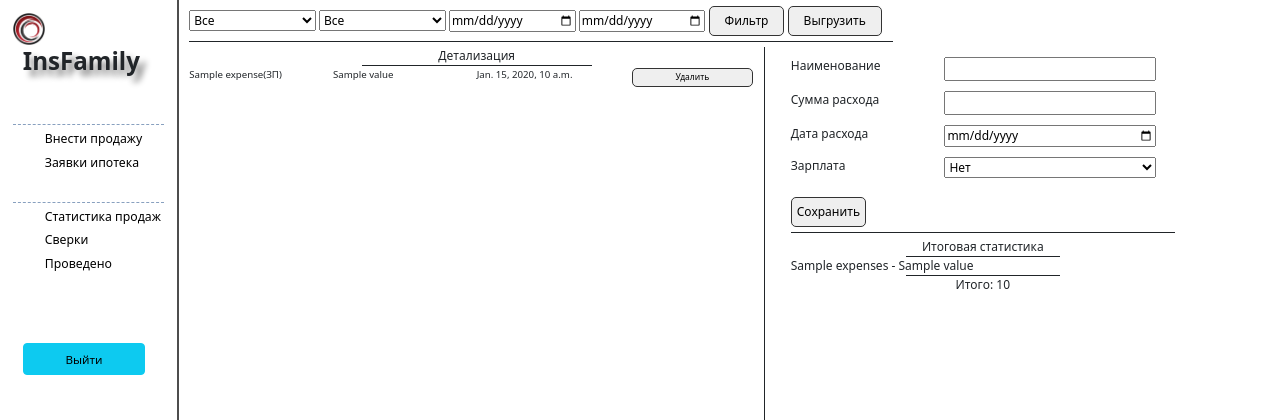
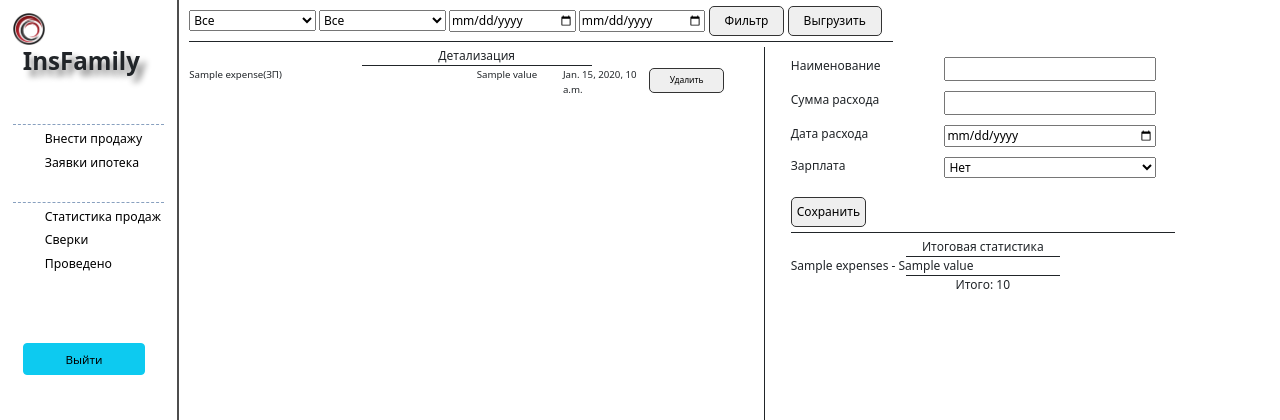
Before and after one commit to DmitriiMurovtsev/insfamily, a Django app: template main/templates/main/expenses.html in a window 1280 px wide. Shown: the top 420 px of the page. Run offline with Django 3.2, Linux system fonts and the light colour scheme; the template is opened without the code that fills it: most values are stand-ins (such as "Sample title", 1, 10 or a date in 2020).

Commit message:
шаблон расходов

```diff
--- a/main/static/main/css/expenses.css
+++ b/main/static/main/css/expenses.css
@@ -65,17 +65,21 @@ input, select {
 }
 
 .delete {
-    margin-top: 2px;
-    margin-left: 2%;
     font-size: calc(3px + (12 - 3) * ((100vw - 320px) / (1900 - 320)));
-    width: 21%;
+    width: 75px;
+    height: 25px;
 }
 
 .col_statistic {
     margin-top: 2px;
     float: left;
-    width: 25%;
+    width: 15%;
+    height: 27px;
     font-size: calc(3px + (14 - 3) * ((100vw - 320px) / (1900 - 320)));
+}
+
+.name {
+    width: 50%;
 }
 
 .col_statistic_1 {
--- a/main/templates/main/expenses.html
+++ b/main/templates/main/expenses.html
@@ -48,16 +48,18 @@
     <div class="col_statistic_1">Детализация</div>
     {% for expenses in expenses_for_filter %}
     {% if expenses.salary %}
-    <div class="col_statistic">{{ expenses.name }}(ЗП)</div><div class="col_statistic">{{ expenses.value }}</div><div class="col_statistic">{{ expenses.date_expenses }}</div>
+    <div class="col_statistic name">{{ expenses.name }}(ЗП)</div><div class="col_statistic">{{ expenses.value }}</div><div class="col_statistic">{{ expenses.date_expenses }}</div>
     {% else %}
-    <div class="col_statistic">{{ expenses.name }}</div><div class="col_statistic">{{ expenses.value }}</div><div class="col_statistic">{{ expenses.date_expenses }}</div>
+    <div class="col_statistic name">{{ expenses.name }}</div><div class="col_statistic">{{ expenses.value }}</div><div class="col_statistic">{{ expenses.date_expenses }}</div>
     {% endif %}
+    <div class="col_statistic">
         <form method="post">
             {% csrf_token %}
             <input hidden type="text" name="expenses_for_delete">
             <input hidden type="text" name="expenses_id_for_delete" value="{{ expenses.id }}">
             <button class="button delete">Удалить</button>
         </form>
+    </div>
     {% endfor %}
 </div>
 
```
Lines whose indentation alone changed are shown as unchanged.
